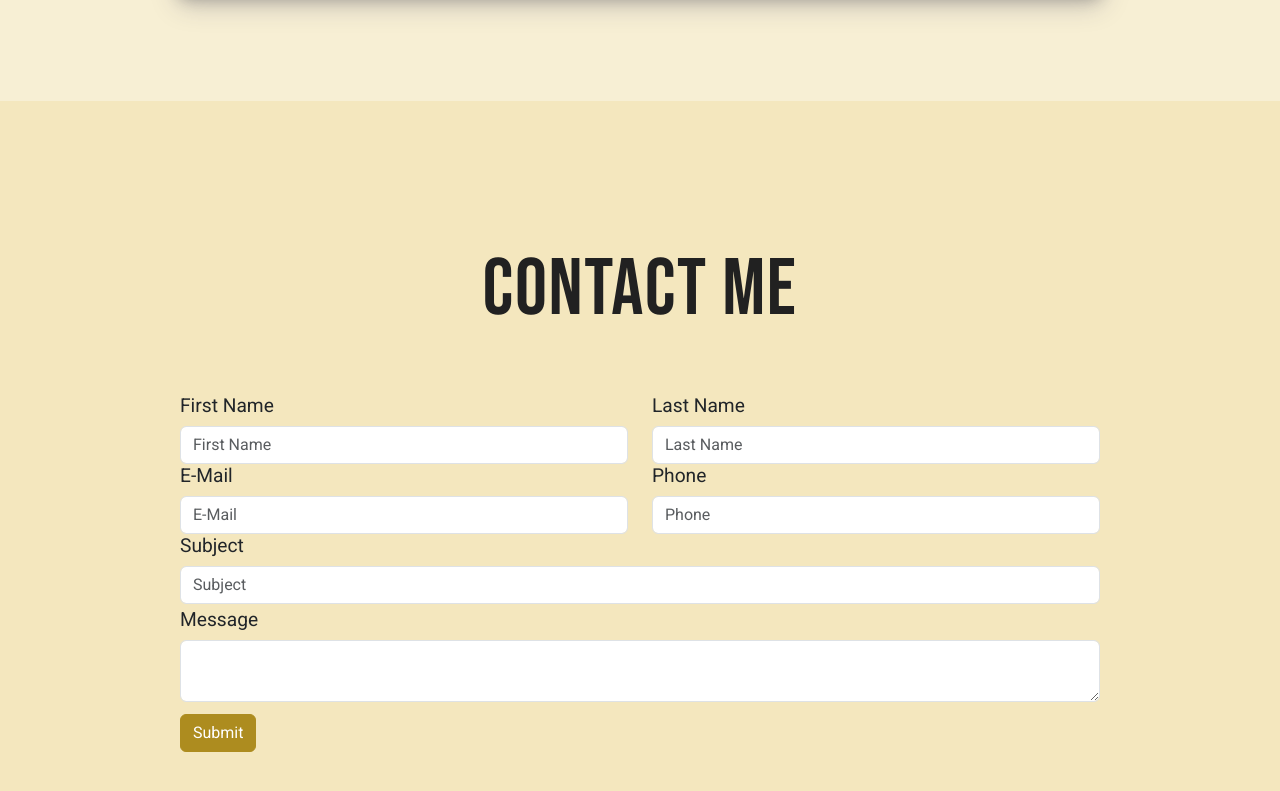
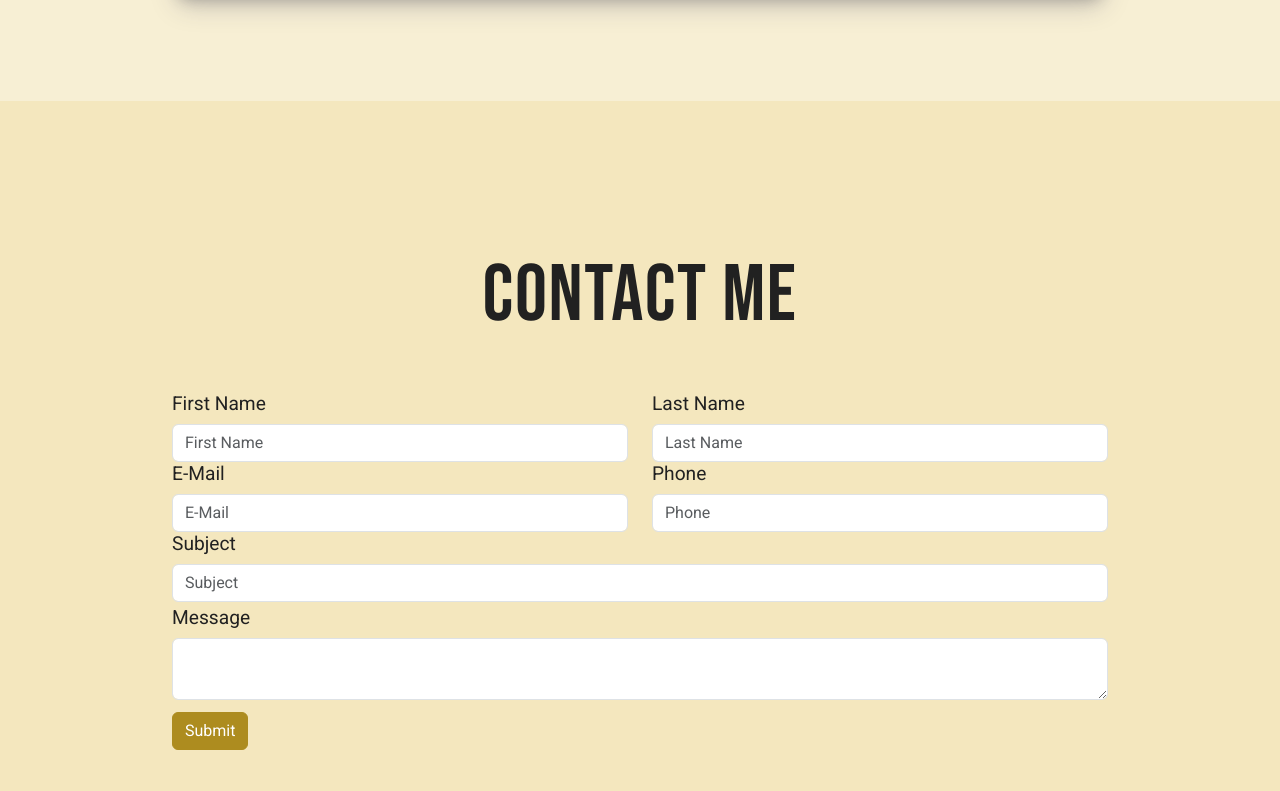
Before and after one commit to McKeeJerry-FS/portfolio_site, a plain HTML site: page index.html in a window 1280 px wide. Shown: the part 6177-6968 px from the top of the page. Drawn offline with nearby package versions, Linux system fonts and the light colour scheme; a web font is replaced by a local one.

Commit message:
updated form

```diff
--- a/index.html
+++ b/index.html
@@ -8,11 +8,13 @@
 
     <!-- Favicon -->
     <link rel="shortcut icon" type="image/png" href="/img/jm-branding/favicon_jm.ico" />
+
     <!-- Bootstrap CSS -->
     <link href="https://cdn.jsdelivr.net/npm/bootstrap@5.3.2/dist/css/bootstrap.min.css" rel="stylesheet"
         integrity="sha384-T3c6CoIi6uLrA9TneNEoa7RxnatzjcDSCmG1MXxSR1GAsXEV/Dwwykc2MPK8M2HN" crossorigin="anonymous" />
     <!-- Bootstrap Icons -->
     <link rel="stylesheet" href="https://cdn.jsdelivr.net/npm/bootstrap-icons@1.11.1/font/bootstrap-icons.css" />
+
     <!-- Devicons -->
     <link rel="stylesheet" href="https://cdn.jsdelivr.net/gh/devicons/devicon@v2.15.1/devicon.min.css">
 
@@ -22,7 +24,8 @@
     <link
         href="https://fonts.googleapis.com/css2?family=Allan:wght@400;700&family=Bebas+Neue&family=Fira+Sans:ital,wght@0,200;0,300;0,400;0,500;0,600;0,700;0,800;0,900;1,300&family=Raleway:wght@100;200;300;400;500;600;700;800;900&family=Roboto:wght@100;300;400;500;700;900&display=swap"
         rel="stylesheet" />
-    <!-- custom CSS -->
+
+        <!-- custom CSS -->
     <link rel="stylesheet" href="/css/site.css" />
     <link rel="stylesheet" href="/css/themes.css" />
     <link rel="stylesheet" href="/css/menuPill.css" />
@@ -579,7 +582,7 @@
         <section id="contact" class="section-page">
             <div class="container">
                 <h2 class="display-1 text-center mb-5">Contact Me</h2>
-                <div class="p-2 text-dark bg-none g-2">
+                <div class="row mb-1 gy-2">
                     <form action="#">
                         <div class="row">
                             <div class="col">
```
